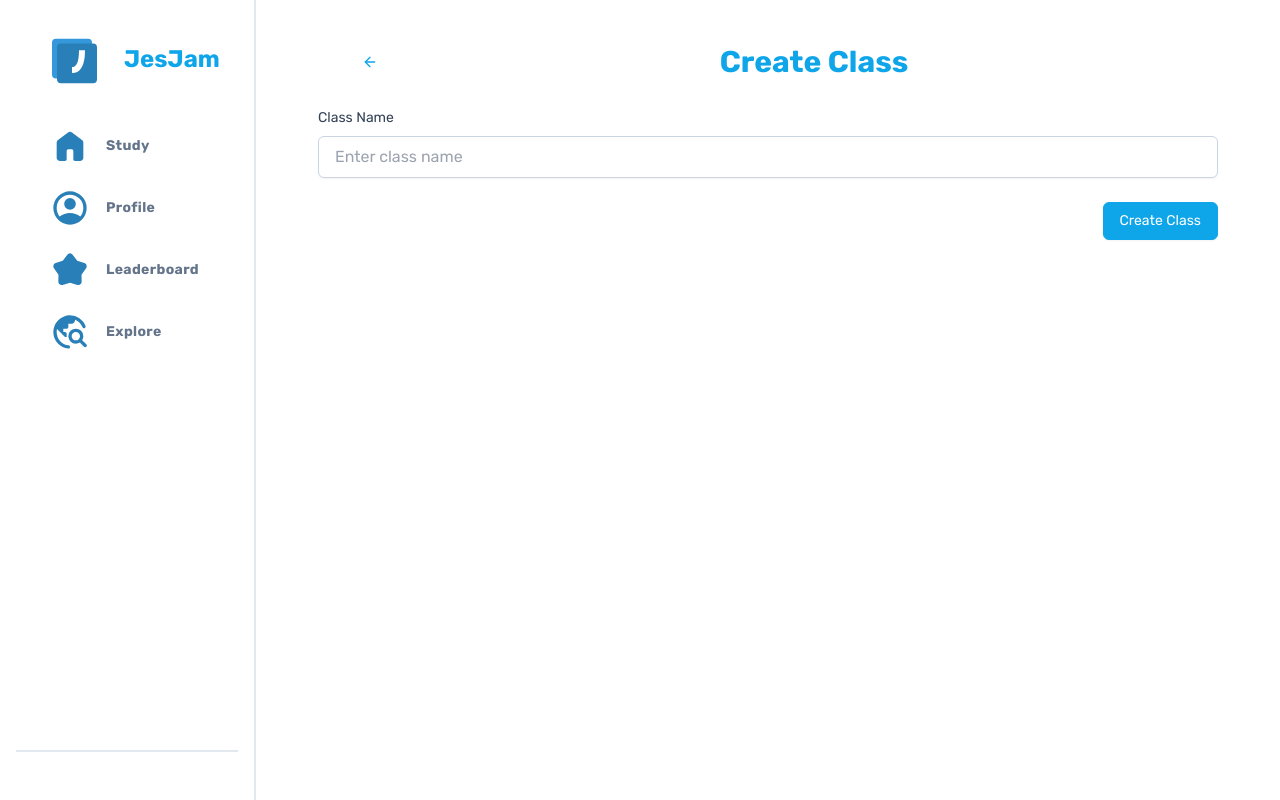
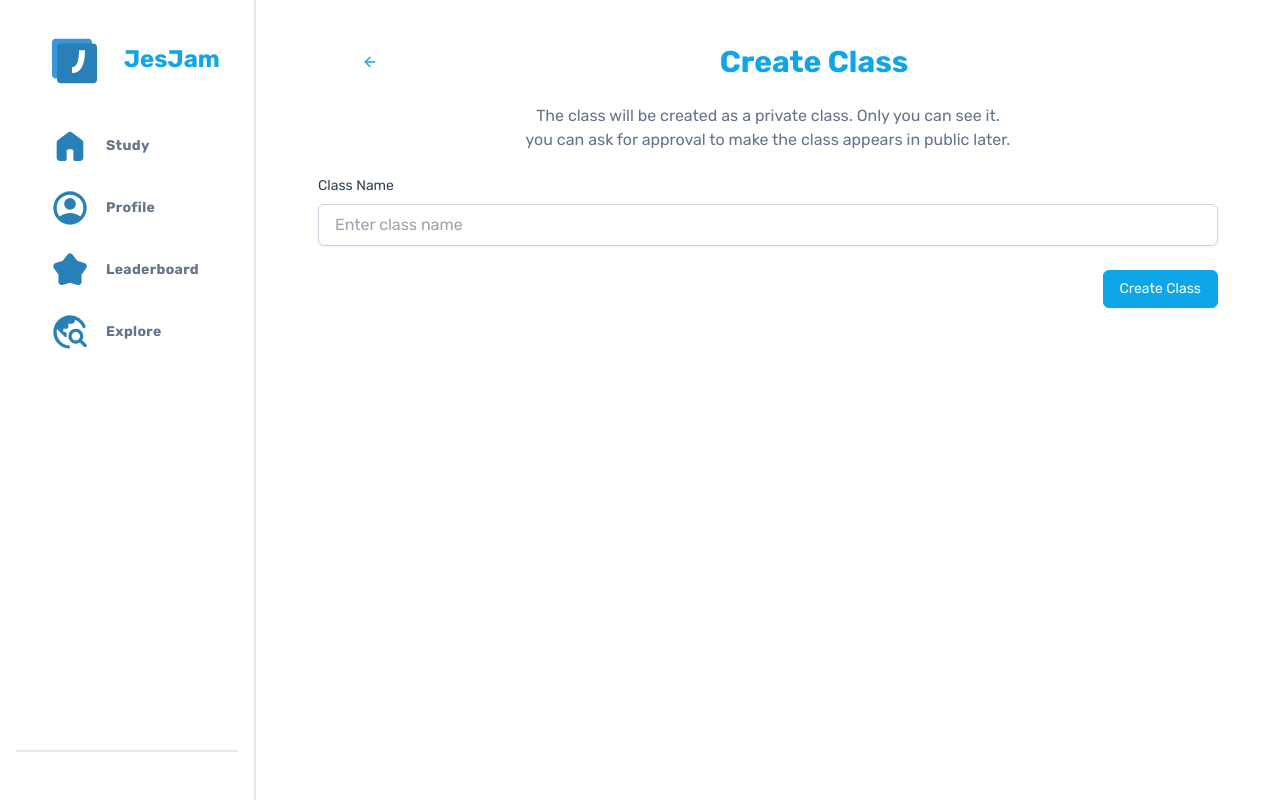
Before and after one commit to Jes-Jam/JesJam-WebApp, a Next.js app: page /classes/create in a window 1280 px wide. Built offline with nearby package versions, Linux system fonts and the light colour scheme; no server answers.

Commit message:
added instruction in class create page

```diff
--- a/app/(main)/classes/create/page.tsx
+++ b/app/(main)/classes/create/page.tsx
@@ -37,6 +37,14 @@ function CreateClassPage() {
   return (
     <div className="h-full w-[900px] mx-auto pt-10 sm:px-4 md:px-4 lg:px-0">
       <Header title="Create Class" />
+      <div className=" text-center mt-5 text-slate-500">
+      <p>
+        The class will be created as a private class. Only you can see it.
+      </p>
+      <p>
+        you can ask for approval to make the class appears in public later.
+      </p>
+      </div>
       <form onSubmit={handleSubmit} className="mt-6 space-y-6">
         <div className="space-y-2">
           <label className="block text-sm font-medium text-slate-700" htmlFor="class-name">
```
